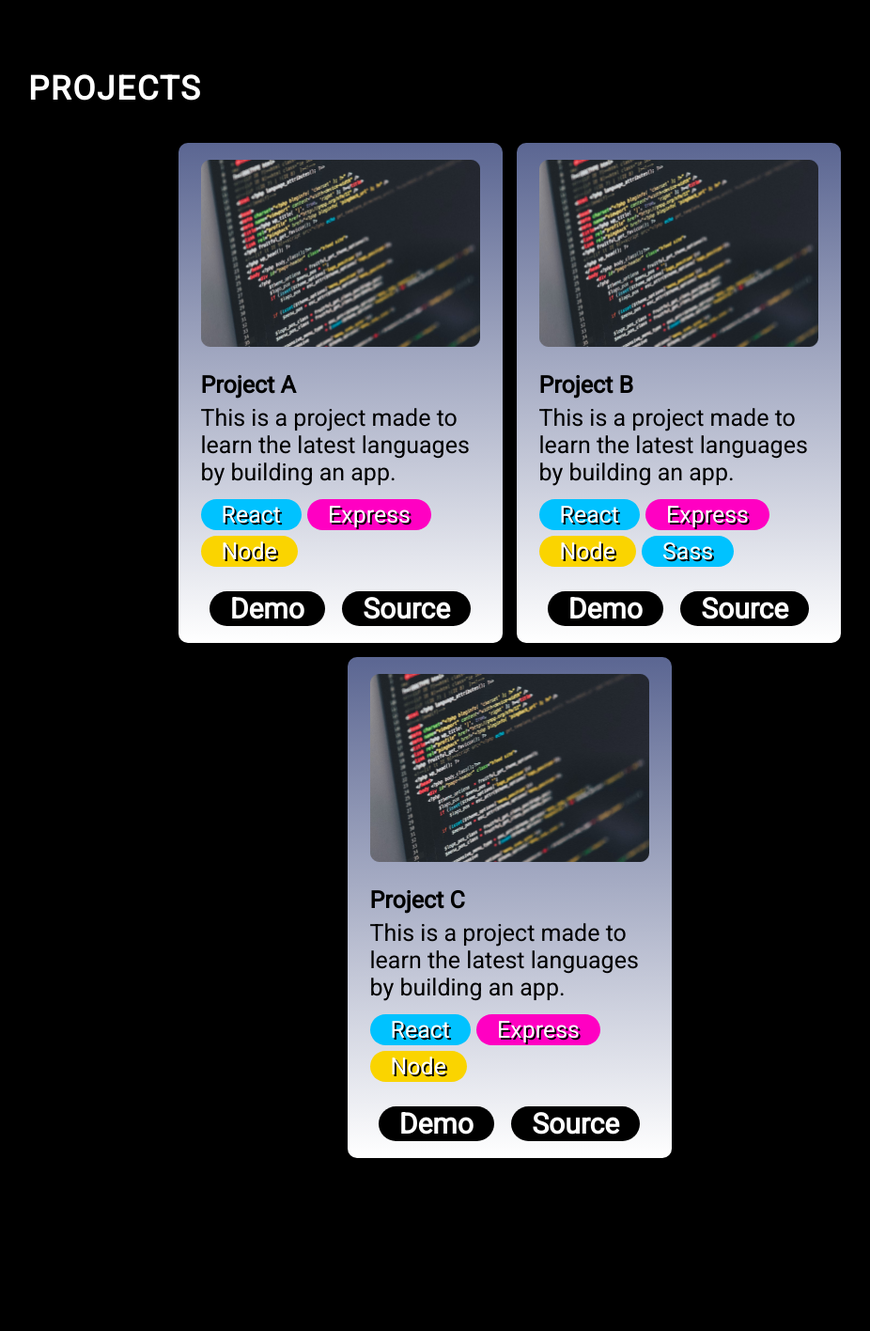
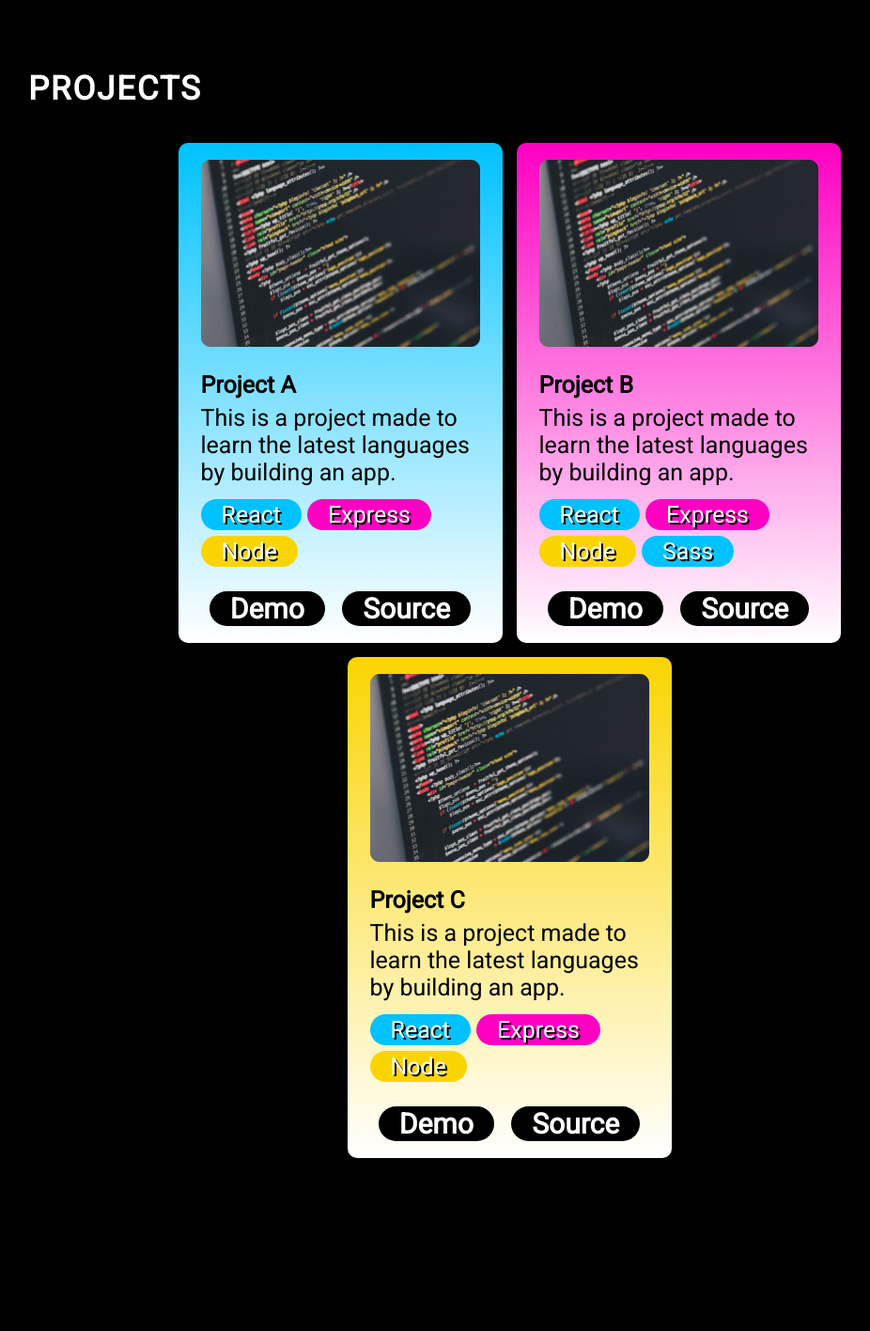
Before and after one commit to Rokawoo/rokawoo-react-website, a React (Vite) app in the folder rokawoo-react-website/: page / in a window 1280 px wide. Shown: the part 3199-4615 px from the top of the page at 94% size, without its empty margins (98-1024 px from the left). Built offline with nearby package versions, Linux system fonts and the light colour scheme; a web font is replaced by a local one.

Commit message:
Added Alternating Project Card Colors for Project CSS

```diff
--- a/rokawoo-react-website/src/components/Projects/ProjectCard.module.css
+++ b/rokawoo-react-website/src/components/Projects/ProjectCard.module.css
@@ -13,6 +13,30 @@
   box-shadow: 0 16px 14px 0 var(--color-bg);
   padding: 18px 24px;
   max-width: 345px;
+}
+
+.container:nth-child(odd) {
+  background: linear-gradient(
+  180deg,
+  var(--color-accent-1) 0%,
+  var(--color-secondary) 100%
+  );
+}
+
+.container:nth-child(even) {
+  background: linear-gradient(
+  180deg,
+  var(--color-accent-2) 0%,
+  var(--color-secondary) 100%
+  );
+}
+
+.container:nth-child(3n) {
+  background: linear-gradient(
+  180deg,
+  var(--color-accent-3) 0%,
+  var(--color-secondary) 100%
+  );
 }
 
 .img {
```
